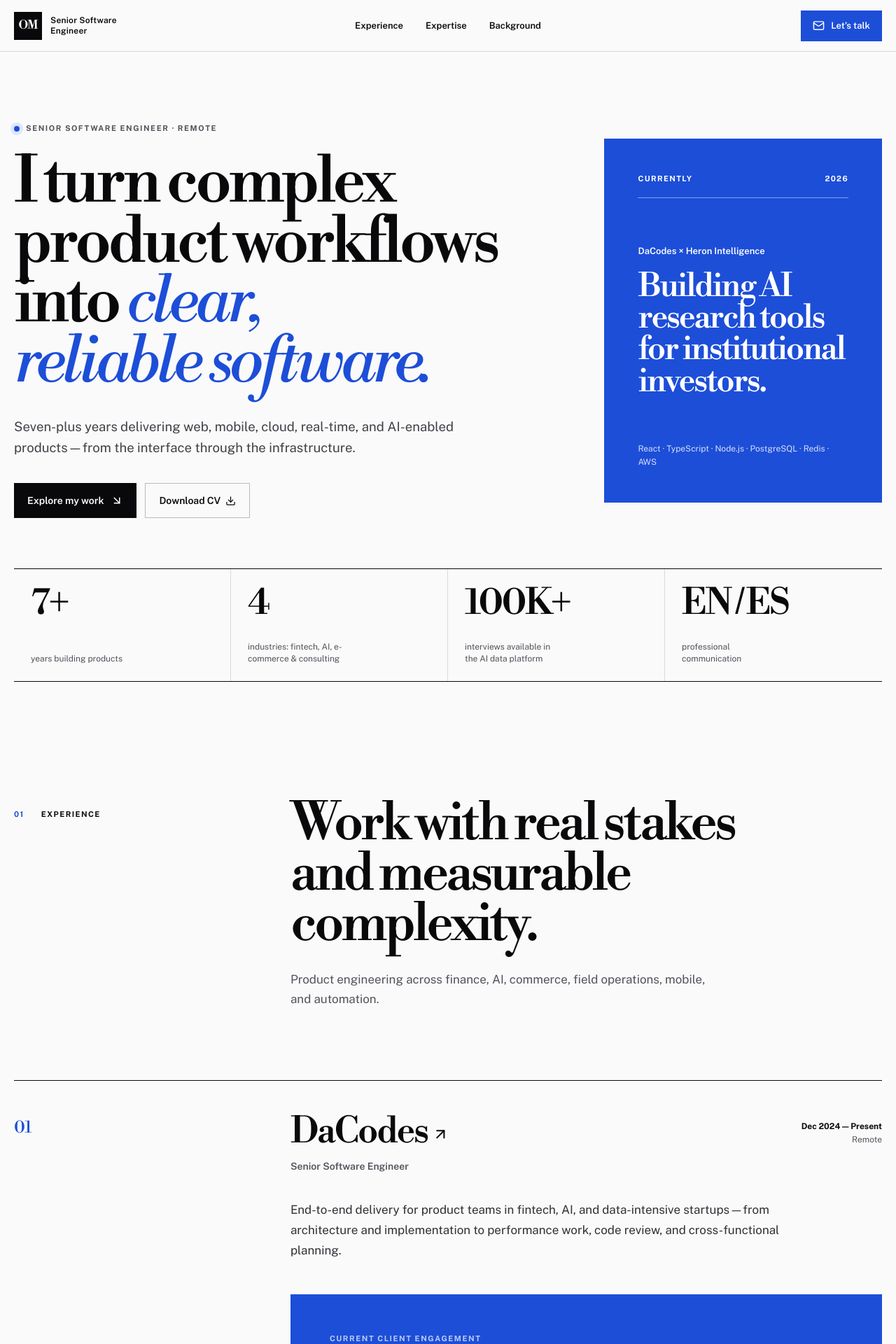
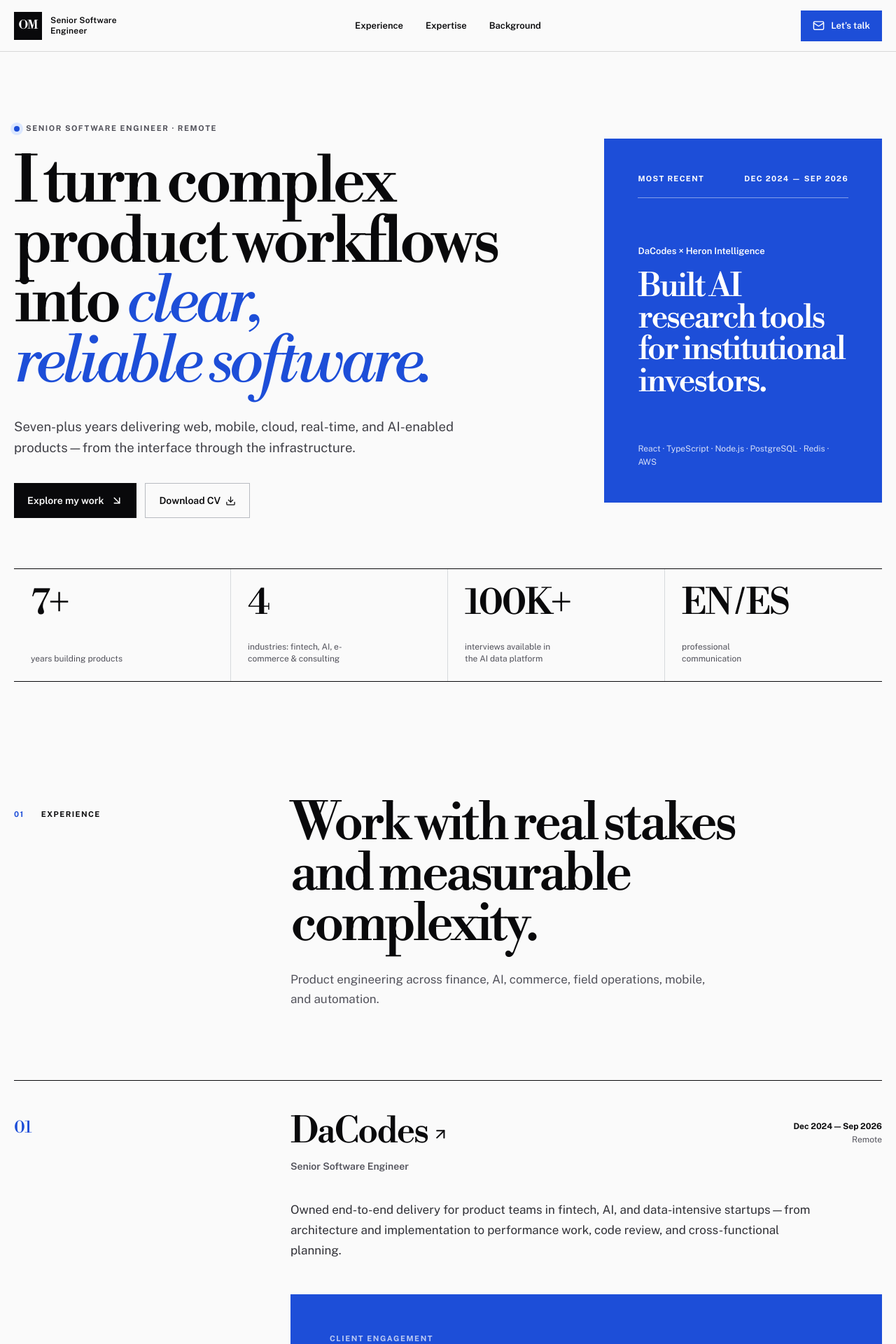
Before and after one commit to oscarlolero/o.montescamberos-cv, a React (Vite) app: page / in a window 1280 px wide. Shown: the top 1920 px of the page at 70% size. Built offline with nearby package versions, Linux system fonts and the light colour scheme.

Commit message:
sync cv after DaCodes engagement

```diff
--- a/src/App.jsx
+++ b/src/App.jsx
@@ -20,7 +20,7 @@ const metrics = [
 const skillGroups = [
   ['01', 'Frontend', 'React, TypeScript, Next.js, Vue.js, Vuetify, AngularJS, Tailwind CSS, Ant Design'],
   ['02', 'Backend & APIs', 'Node.js, Express, GraphQL, REST APIs, TypeORM, PostgreSQL, Redis, SQL Server'],
-  ['03', 'Cloud & delivery', 'AWS, GCP, Kubernetes, Docker, CI/CD, Cloud Run, Cloud Build, Linux'],
+  ['03', 'Cloud & delivery', 'AWS (Amplify, ECS/ECR, EC2, RDS, SQS, Lambda, IAM, S3, CloudWatch), GCP (Cloud Run, GKE, Compute Engine, Cloud Functions, Cloud Build, Cloud Storage, VPC), Docker, CI/CD, Linux'],
   ['04', 'Real-time & AI', 'WebSockets, streaming output, long-running job state, LLM integration patterns'],
   ['05', 'Mobile', 'Swift, Java, Flutter, Realm, CameraX, Room'],
   ['06', 'Quality & collaboration', 'Jest, Cypress, Playwright, GitHub, Figma, code reviews, technical documentation, Agile/Scrum'],
@@ -31,15 +31,15 @@ const experience = [
     company: 'DaCodes',
     url: 'https://dacodes.com/',
     role: 'Senior Software Engineer',
-    period: 'Dec 2024 — Present',
+    period: 'Dec 2024 — Sep 2026',
     location: 'Remote',
-    intro: 'End-to-end delivery for product teams in fintech, AI, and data-intensive startups—from architecture and implementation to performance work, code review, and cross-functional planning.',
+    intro: 'Owned end-to-end delivery for product teams in fintech, AI, and data-intensive startups—from architecture and implementation to performance work, code review, and cross-functional planning.',
     feature: {
-      label: 'Current client engagement',
+      label: 'Client engagement',
       company: 'Heron Intelligence',
       url: 'https://www.heron-intelligence.com',
-      role: 'Senior Software Engineer · Dec 2024 — Present',
-      body: 'Building a full-stack institutional-investor research platform, including backend development with Express.js, specialized company tracking, personalized watchlists, and AI workflows over a proprietary interview corpus.',
+      role: 'Senior Software Engineer · Dec 2024 — Sep 2026',
+      body: 'Built a full-stack institutional-investor research platform, including backend development with Express.js, specialized company tracking, personalized watchlists, and AI workflows over a proprietary interview corpus.',
       bullets: [
         'Optimized database queries and layered client/server caching for high-volume research and platform workflows.',
         'Built a complex personalized-watchlist and specialized company-tracking system for investor research.',
@@ -67,13 +67,13 @@ const experience = [
         name: 'Silvermine',
         url: 'https://www.silverminegroup.com/',
         period: 'Oct 2023 — Oct 2024',
-        summary: 'Improved tax-payment journeys and SEO through SSR; optimized client code, supported AWS cost reduction, and resolved production issues.',
+        summary: 'Improved tax-payment flows and SEO for a U.S. truck-driver tax platform through SSR; supported AWS cost reduction and resolved production issues using SQS and RDS.',
       },
       {
         name: 'GlamScan',
         url: 'https://glamscan.webflow.io/',
         period: 'Aug 2021 — May 2024',
-        summary: 'Built web, iOS, and Android capabilities for an AR nail-polish try-on product, including AI nail detection, e-commerce, performance, and GraphQL work.',
+        summary: 'Built web and mobile capabilities for an AR nail-polish try-on product using React, GraphQL, MongoDB Atlas, Docker, and GCP Cloud Storage, Cloud Run, VPC, Compute Engine, and Kubernetes.',
       },
     ],
   },
@@ -87,6 +87,7 @@ const experience = [
     bullets: [
       'Built operator and technician workflows integrated with SAP Business One for reporting, equipment verification, work logging, and push-notification revisions.',
       'Delivered sortable reporting dashboards and automated Banxico, SAP, and PEMEX workflows using Puppeteer and Playwright.',
+      'Deployed PEMEX automation bots on Cloud Run and AWS Lambda, scheduled jobs with NodeCron, and implemented failover strategies.',
     ],
   },
   {
@@ -193,9 +194,9 @@ export default function App() {
               <ExternalLink className="button button--secondary" href={PROFILE.resume} download>Download CV</ExternalLink>
             </div>
           </motion.div>
-          <motion.aside className="current-role" aria-label="Current role" initial={reduceMotion ? false : { opacity: 0, scale: 0.98 }} animate={reduceMotion ? undefined : { opacity: 1, scale: 1 }} transition={{ duration: 0.5, delay: 0.08, ease: [0.22, 1, 0.36, 1] }}>
-            <div className="current-role__topline"><span>Currently</span><span>2026</span></div>
-            <div className="current-role__main"><p>DaCodes × Heron Intelligence</p><h2>Building AI research tools for institutional investors.</h2></div>
+          <motion.aside className="current-role" aria-label="Most recent role" initial={reduceMotion ? false : { opacity: 0, scale: 0.98 }} animate={reduceMotion ? undefined : { opacity: 1, scale: 1 }} transition={{ duration: 0.5, delay: 0.08, ease: [0.22, 1, 0.36, 1] }}>
+            <div className="current-role__topline"><span>Most recent</span><span>Dec 2024 — Sep 2026</span></div>
+            <div className="current-role__main"><p>DaCodes × Heron Intelligence</p><h2>Built AI research tools for institutional investors.</h2></div>
             <p className="current-role__footer">React · TypeScript · Node.js · PostgreSQL · Redis · AWS</p>
           </motion.aside>
         </section>
```
Also changed, not shown: 1 other file (tests, documents, lock files or other folders).
